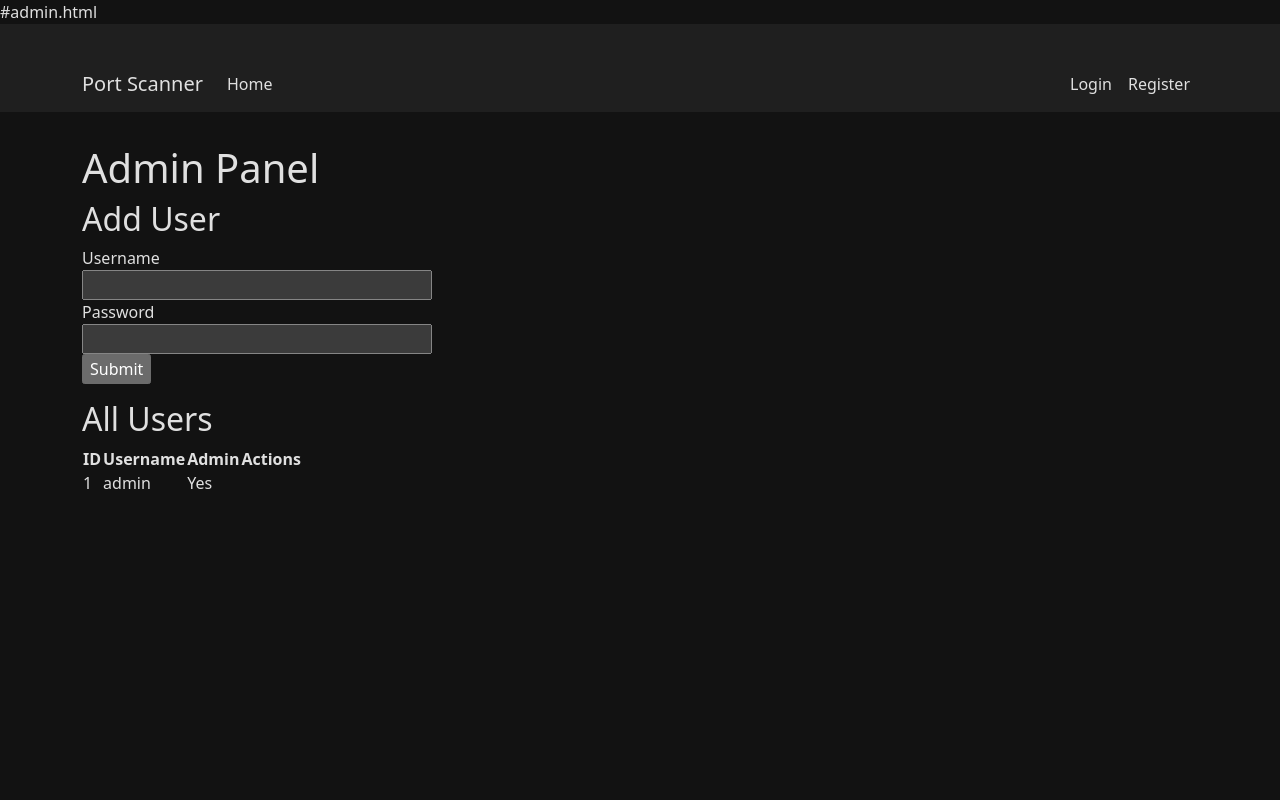
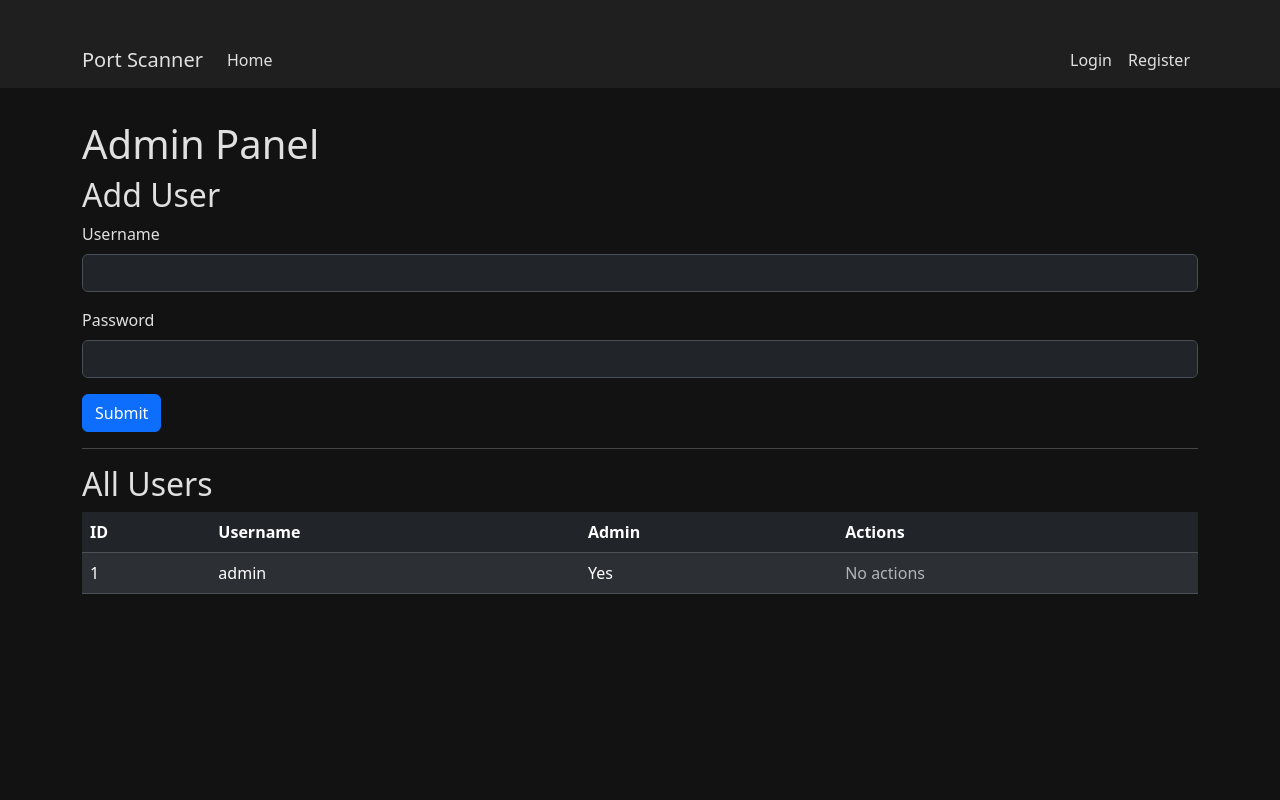
Before and after one commit to deanjroach84/Sandbox, a Flask app: template templates/admin.html in a window 1280 px wide. Run offline with Flask 3, Linux system fonts and the light colour scheme; the template is opened without the code that fills it: values that come from a table or form of the project are taken from there, others are empty; tables that the repository leaves empty hold one stand-in row (values such as "Sample post"); form fields are guessed from the names that the template uses; some libraries are stand-ins or nearby versions.

Commit message:
Update admin.html

```diff
--- a/templates/admin.html
+++ b/templates/admin.html
@@ -1,34 +1,37 @@
-#admin.html
-
 {% extends "base.html" %}
 {% block title %}Admin Panel{% endblock %}
 {% block content %}
 <h1>Admin Panel</h1>
 
 <h2>Add User</h2>
-<form method="POST">
+<form method="POST" action="{{ url_for('admin') }}">
     {{ form.hidden_tag() }}
-    <div>
-        {{ form.username.label }}<br>
-        {{ form.username(size=32) }}
+    <div class="mb-3">
+        {{ form.username.label(class="form-label") }}
+        {{ form.username(class="form-control", size=32) }}
+    </div>
+    <div class="mb-3">
+        {{ form.password.label(class="form-label") }}
+        {{ form.password(class="form-control", size=32) }}
     </div>
     <div>
-        {{ form.password.label }}<br>
-        {{ form.password(size=32) }}
-    </div>
-    <div>
-        {{ form.submit() }}
+        {{ form.submit(class="btn btn-primary") }}
     </div>
 </form>
 
+<hr>
+
 <h2>All Users</h2>
-<table>
+<table class="table table-striped table-dark">
+    <thead>
         <tr>
             <th>ID</th>
             <th>Username</th>
             <th>Admin</th>
             <th>Actions</th>
         </tr>
+    </thead>
+    <tbody>
     {% for user in users %}
         <tr>
             <td>{{ user.id }}</td>
@@ -36,13 +39,20 @@
             <td>{{ 'Yes' if user.is_admin else 'No' }}</td>
             <td>
                 {% if not user.is_admin %}
-            <form method="POST" action="{{ url_for('delete_user', user_id=user.id) }}">
+                <form method="POST" action="{{ url_for('delete_user', user_id=user.id) }}" style="display:inline;" onsubmit="return confirm('Are you sure you want to delete user {{ user.username }}?');">
                     {{ csrf_token() }}
-                <button type="submit">Delete</button>
+                    <button type="submit" class="btn btn-sm btn-danger">Delete</button>
                 </form>
+                <form method="POST" action="{{ url_for('promote_user', user_id=user.id) }}" style="display:inline;" onsubmit="return confirm('Promote user {{ user.username }} to admin?');">
+                    {{ csrf_token() }}
+                    <button type="submit" class="btn btn-sm btn-success ms-2">Promote</button>
+                </form>
+                {% else %}
+                <span class="text-muted">No actions</span>
                 {% endif %}
             </td>
         </tr>
     {% endfor %}
+    </tbody>
 </table>
 {% endblock %}
```
Lines whose indentation alone changed are shown as unchanged.
